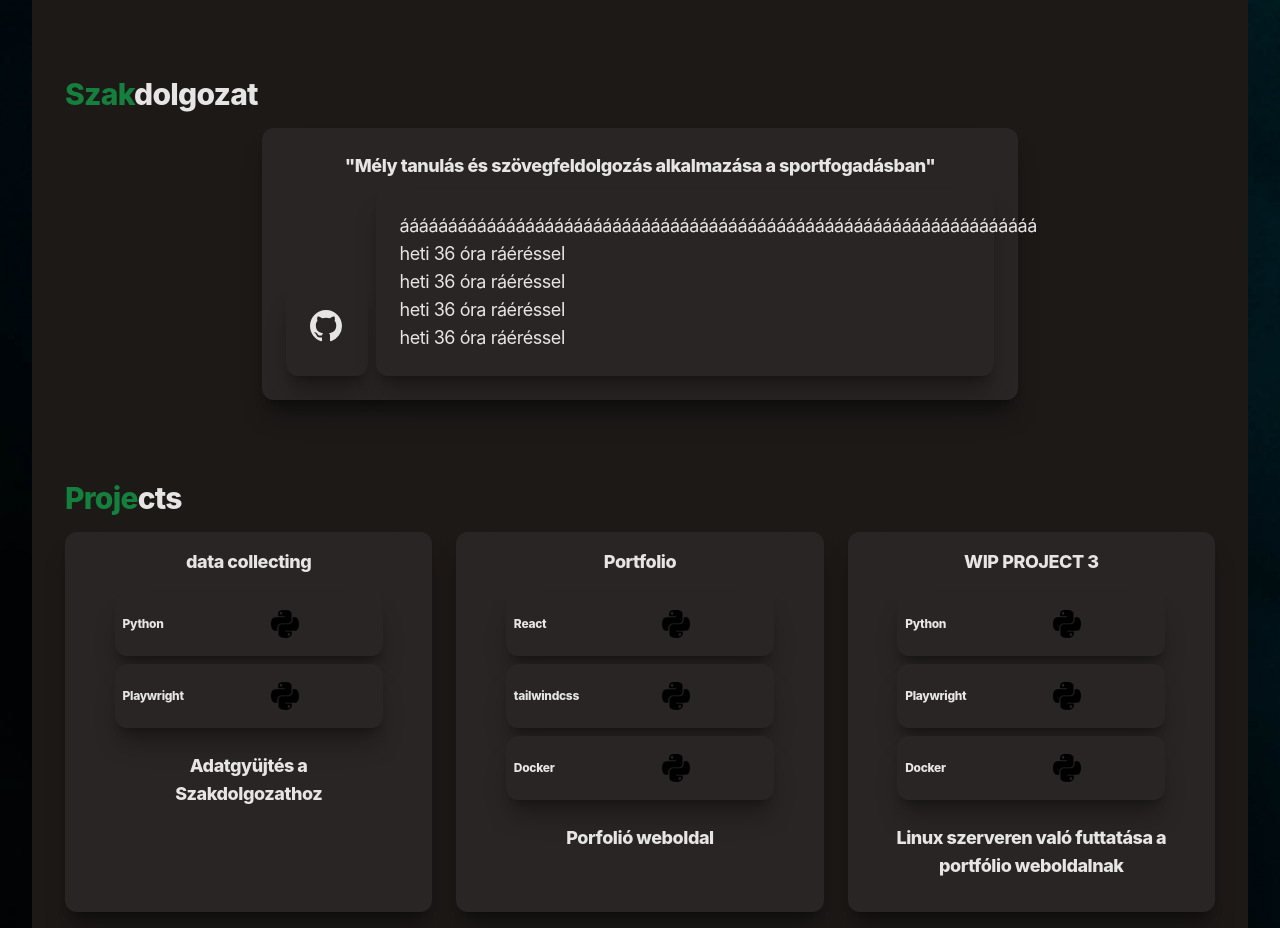
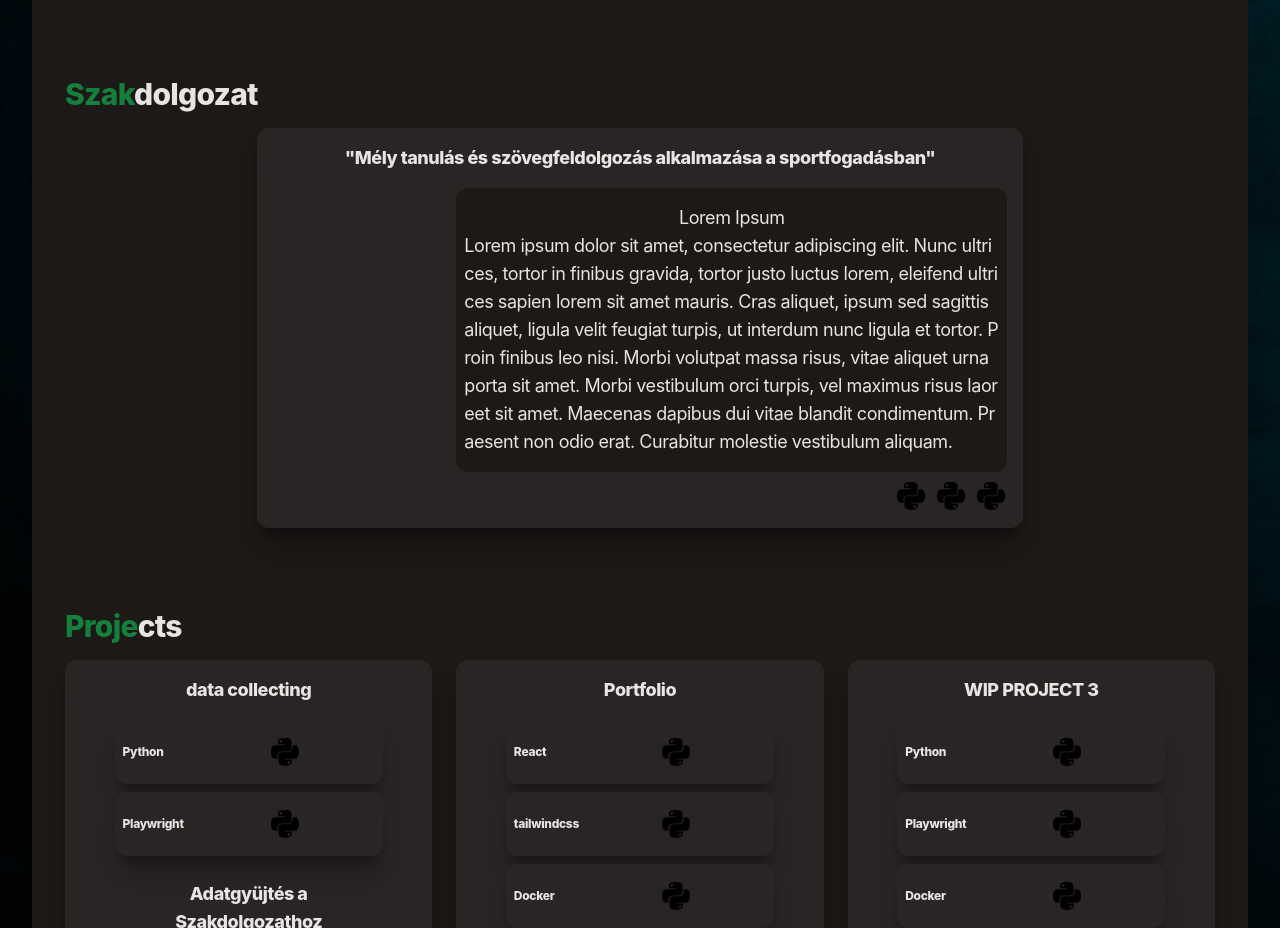
Before and after one commit to CsabaAndi/csabaandi.github.io, a React (Create React App) app: page / in a window 1280 px wide. Shown: the part 1020-1948 px from the top of the page. Built offline with nearby package versions, Linux system fonts and the light colour scheme.

Commit message:
[Refactor] remade whole thesis part of the page

```diff
--- a/src/components/About/Thesis.tsx
+++ b/src/components/About/Thesis.tsx
@@ -1,4 +1,6 @@
 import {GithubIcon} from '../Icons/SocialIcons'
+import { PythonIcon } from "../Icons/ProjectIcons"
+
 
 function Thesis() {
     return (
@@ -7,21 +9,37 @@ function Thesis() {
                 <span className="text-green-700">Szak</span>
                 dolgozat
             </h2>
-            <div className='grid grid-cols-6 sm:auto-cols-fr sm:grid-flow-col lg:gap-8'>
-                <div className='flex flex-col col-start-2 col-end-6 items-center justify-center space-y-2 rounded-xl border-none border-green-900 bg-stone-800 px-2 py-4 shadow-xl shadow-black/30 sm:p-6'>
-                    <h3 className='text-md text-center font-extrabold tracking-tight text-stone-200 sm:text-lg'>"Mély tanulás és szövegfeldolgozás alkalmazása a sportfogadásban"</h3>
-                    <div className='grid grid-cols-8 grid-rows-2 gap-2 sm:auto-cols-fr sm:grid-flow-col lg:gap-2'>
-                        <div className='flex-col row-start-2 items-center justify-center space-y-2 rounded-xl border-none border-green-900 bg-stone-800 px-2 py-4 shadow-xl shadow-black/30 sm:p-6'>
-                            <GithubIcon size_min={16} size_standard={32}></GithubIcon>
+            <div className='grid grid-cols-1 lg:grid-cols-6 md:grid-cols-8 sm:grid-cols-6 rounded-xl'>
+                <div className='grid lg:col-span-4 lg:col-start-2 md:col-span-6 md:col-start-2 sm:col-span-6 sm:col-start-1'>
+
+                    <div className='space-y-2 p-4 rounded-xl border-2 sm:border-none border-green-900 sm:bg-stone-800 shadow-xl shadow-black/30 sm:p-6 md:p-4 lg:p-4'>
+                        <h3 className='text-md text-center mb-4 font-extrabold tracking-tight text-stone-200 sm:text-lg'>
+                        "Mély tanulás és szövegfeldolgozás alkalmazása a sportfogadásban"
+                        </h3>
+                        <div className='grid grid-cols-4'>
+                            <div className='grid grid-rows-3 col-start-1'>
+                                <div className='grid row-start-2 border-none border-green-500'></div> {/** @todo: egész **/}
+                            </div>
+                            <div className='grid grid-rows-5 col-start-2 col-span-3 overflow-hidden border-none border-green-900 bg-stone-900 rounded-xl'>  {/** @todo: cols/rows--> size sm-md-lg **/}
+                                <p className='row-span-5 break-all text-md text-left tracking-tight text-stone-200 sm:text-lg px-1 py-2 sm:px-2 sm:py-4 shadow-xl shadow-black/30'> {/** @todo: word break: break-all for now **/}
+                                <h3 className='text-center' >Lorem Ipsum</h3>
+                                Lorem ipsum dolor sit amet, consectetur adipiscing elit. Nunc ultrices, tortor in finibus gravida, tortor justo luctus lorem, eleifend ultrices sapien lorem sit amet mauris.
+                                Cras aliquet, ipsum sed sagittis aliquet, ligula velit feugiat turpis, ut interdum nunc ligula et tortor. Proin finibus leo nisi. Morbi volutpat massa risus, vitae aliquet urna porta sit amet.
+                                Morbi vestibulum orci turpis, vel maximus risus laoreet sit amet. Maecenas dapibus dui vitae blandit condimentum. Praesent non odio erat. Curabitur molestie vestibulum aliquam.
+
+                                </p>
+                            </div>
                         </div>
-                        <div className='flex-col col-span-7 row-span-2 items-center justify-center space-y-2 rounded-xl border-none border-green-900 bg-stone-800 px-2 py-4 shadow-xl shadow-black/30 sm:p-6'>
-                            <p className='text-md text-left tracking-tight text-stone-200 sm:text-lg'>
-                            {"áááááááááááááááááááááááááááááááááááááááááááááááááááááááááááááááááá"}<br/>
-                            {"heti 36 óra ráéréssel"}<br/>
-                            {"heti 36 óra ráéréssel"}<br/>
-                            {"heti 36 óra ráéréssel"}<br/>
-                            {"heti 36 óra ráéréssel"}<br/>
-                            </p>
+                        <div className='flex justify-items-end justify-end gap-x-2 border-none border-red-500 border-solid' > {/** @todo: egész**/}
+                            <div className='border-none border-green-900'>
+                                <PythonIcon size_min={16} size_standard={32}></PythonIcon>
+                            </div>
+                            <div className='border-none  border-green-900'>
+                                <PythonIcon size_min={16} size_standard={32}></PythonIcon>
+                            </div>
+                            <div className='border-none  border-green-900'>
+                                <PythonIcon size_min={16} size_standard={32}></PythonIcon>
+                            </div>
                         </div>
                     </div>
                 </div>
```
